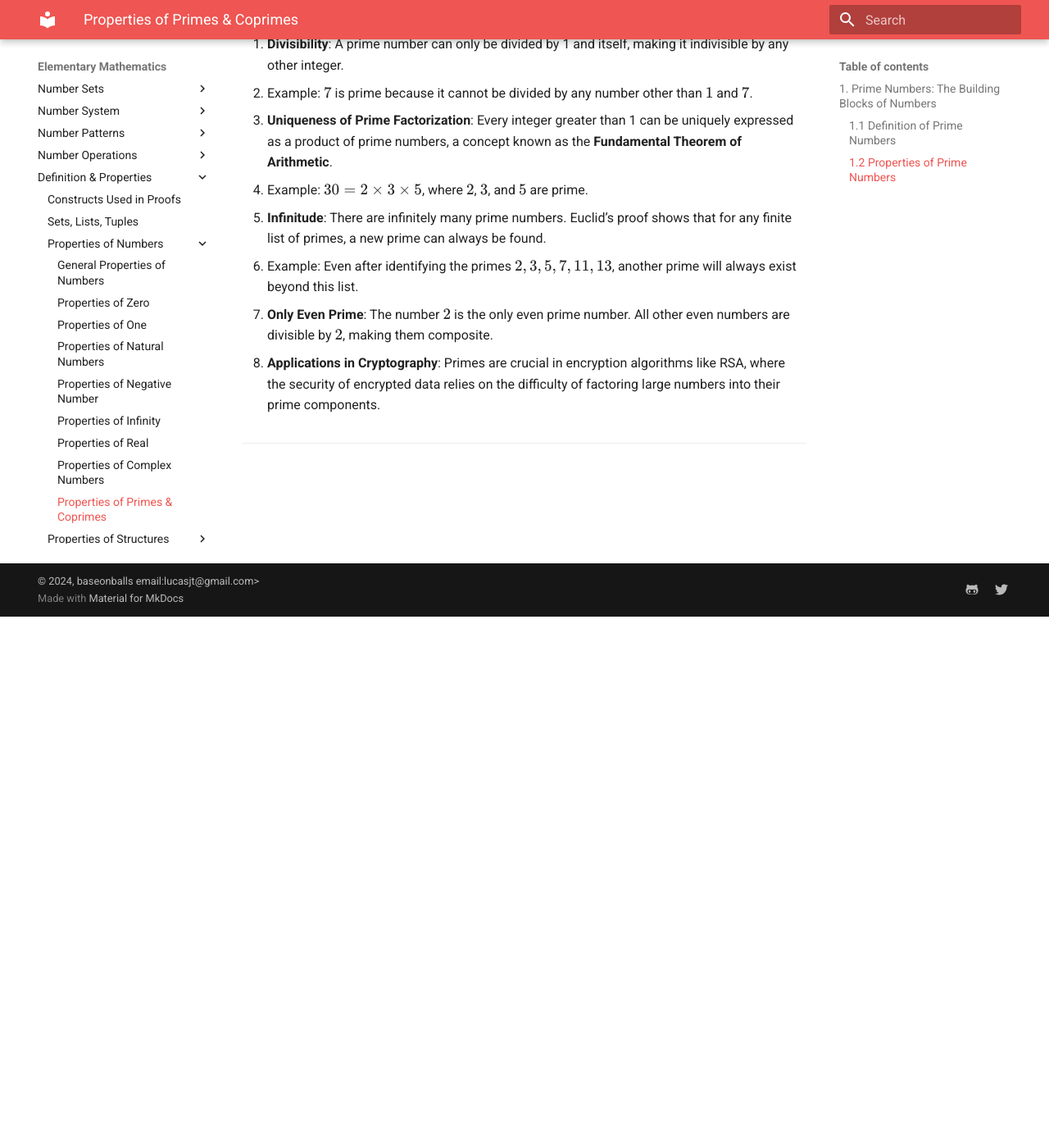
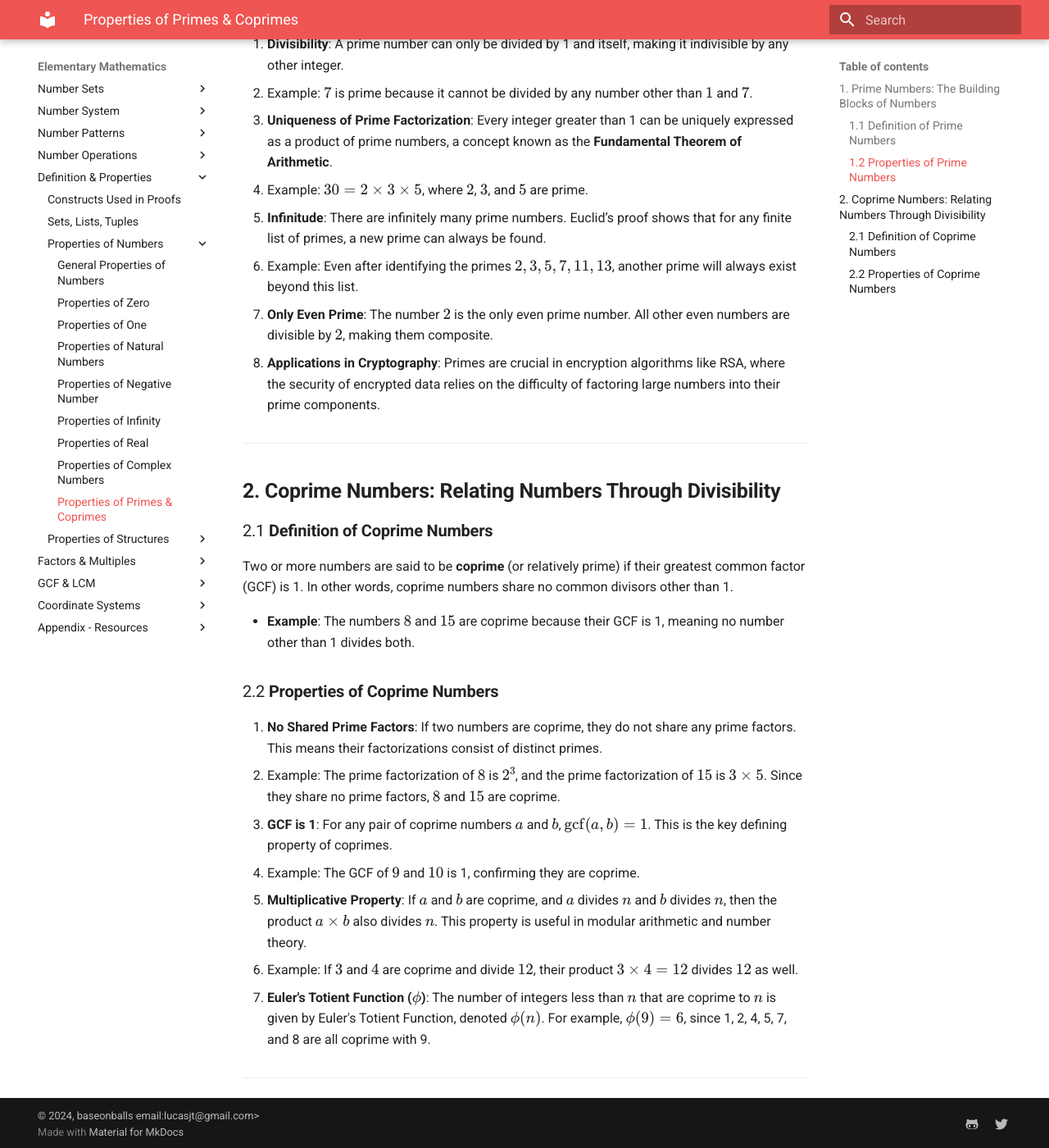
Before and after one commit to baseonballs/mpower-sitedocs, an MkDocs documentation site: the page built from site-docs/mathematics/elem/properties/properties-of-primes-coprimes.md, in a window 1280 px wide and 1400 px high, scrolled down 648 px. Shown: the whole window at 82% size. Built offline with MkDocs 1.6.1 and Material for MkDocs 9.7.7, drawn with Linux system fonts in a browser that asks for light colours; formulas are drawn with MathJax 3.

Commit message:
fixing 2 format of properties of primes-coprimes.

```diff
--- a/site-docs/mathematics/elem/properties/properties-of-primes-coprimes.md
+++ b/site-docs/mathematics/elem/properties/properties-of-primes-coprimes.md
@@ -27,3 +27,23 @@
 5. **Applications in Cryptography**: Primes are crucial in encryption algorithms like RSA, where the security of encrypted data relies on the difficulty of factoring large numbers into their prime components.
 
 ---
+## **2. Coprime Numbers: Relating Numbers Through Divisibility**
+
+### 2.1 **Definition of Coprime Numbers**
+Two or more numbers are said to be **coprime** (or relatively prime) if their greatest common factor (GCF) is 1. In other words, coprime numbers share no common divisors other than 1.
+
+- **Example**: The numbers \(8\) and \(15\) are coprime because their GCF is 1, meaning no number other than 1 divides both.
+
+### 2.2 **Properties of Coprime Numbers**
+1. **No Shared Prime Factors**: If two numbers are coprime, they do not share any prime factors. This means their factorizations consist of distinct primes.
+   - Example: The prime factorization of \(8\) is \(2^3\), and the prime factorization of \(15\) is \(3 \times 5\). Since they share no prime factors, \(8\) and \(15\) are coprime.
+
+2. **GCF is 1**: For any pair of coprime numbers \(a\) and \(b\), \(\text{gcf}(a, b) = 1\). This is the key defining property of coprimes.
+   - Example: The GCF of \(9\) and \(10\) is 1, confirming they are coprime.
+
+3. **Multiplicative Property**: If \(a\) and \(b\) are coprime, and \(a\) divides \(n\) and \(b\) divides \(n\), then the product \(a \times b\) also divides \(n\). This property is useful in modular arithmetic and number theory.
+   - Example: If \(3\) and \(4\) are coprime and divide \(12\), their product \(3 \times 4 = 12\) divides \(12\) as well.
+
+4. **Euler's Totient Function (\(\phi\))**: The number of integers less than \(n\) that are coprime to \(n\) is given by Euler's Totient Function, denoted \(\phi(n)\). For example, \(\phi(9) = 6\), since 1, 2, 4, 5, 7, and 8 are all coprime with 9.
+
+---
```
